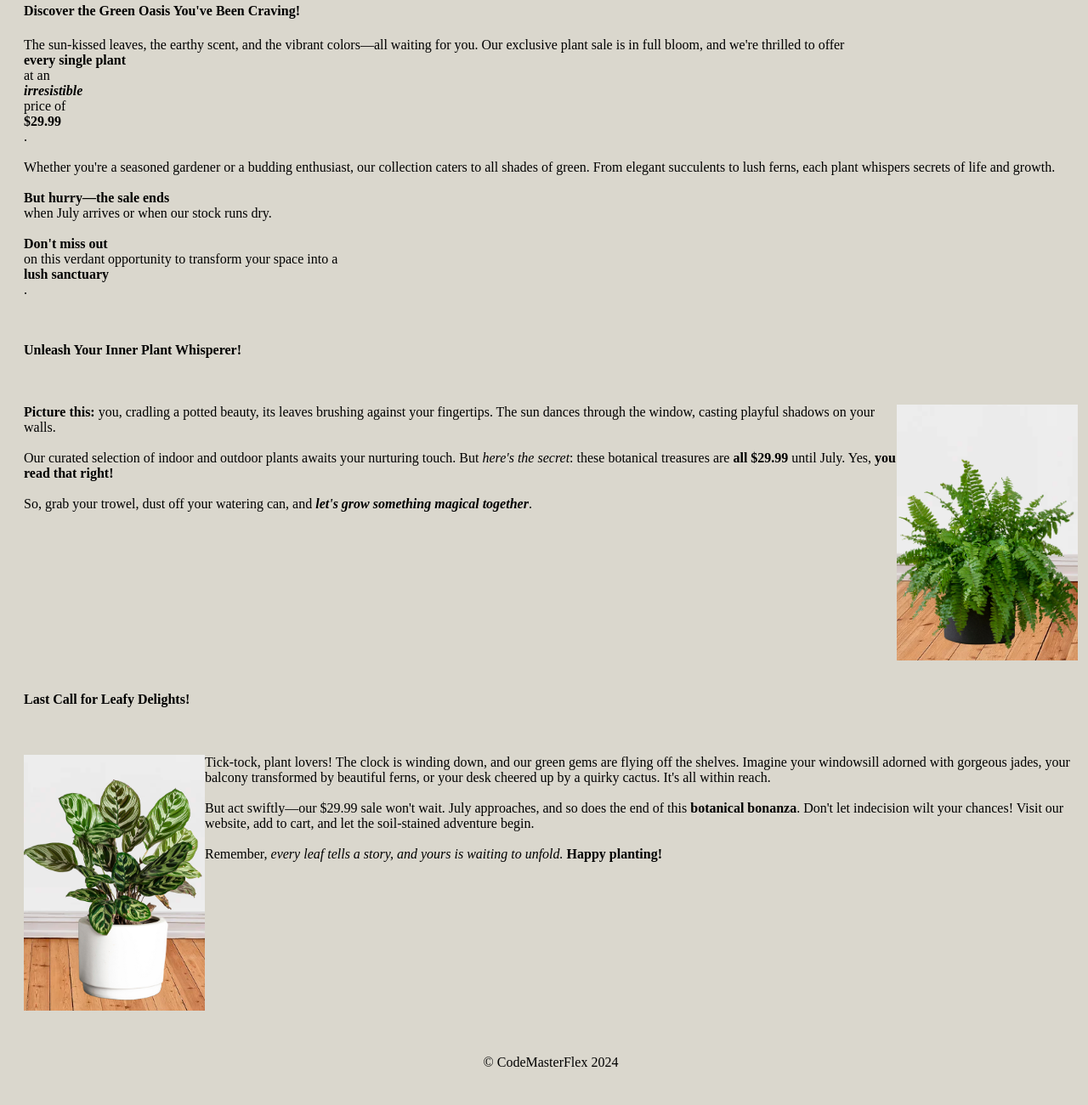
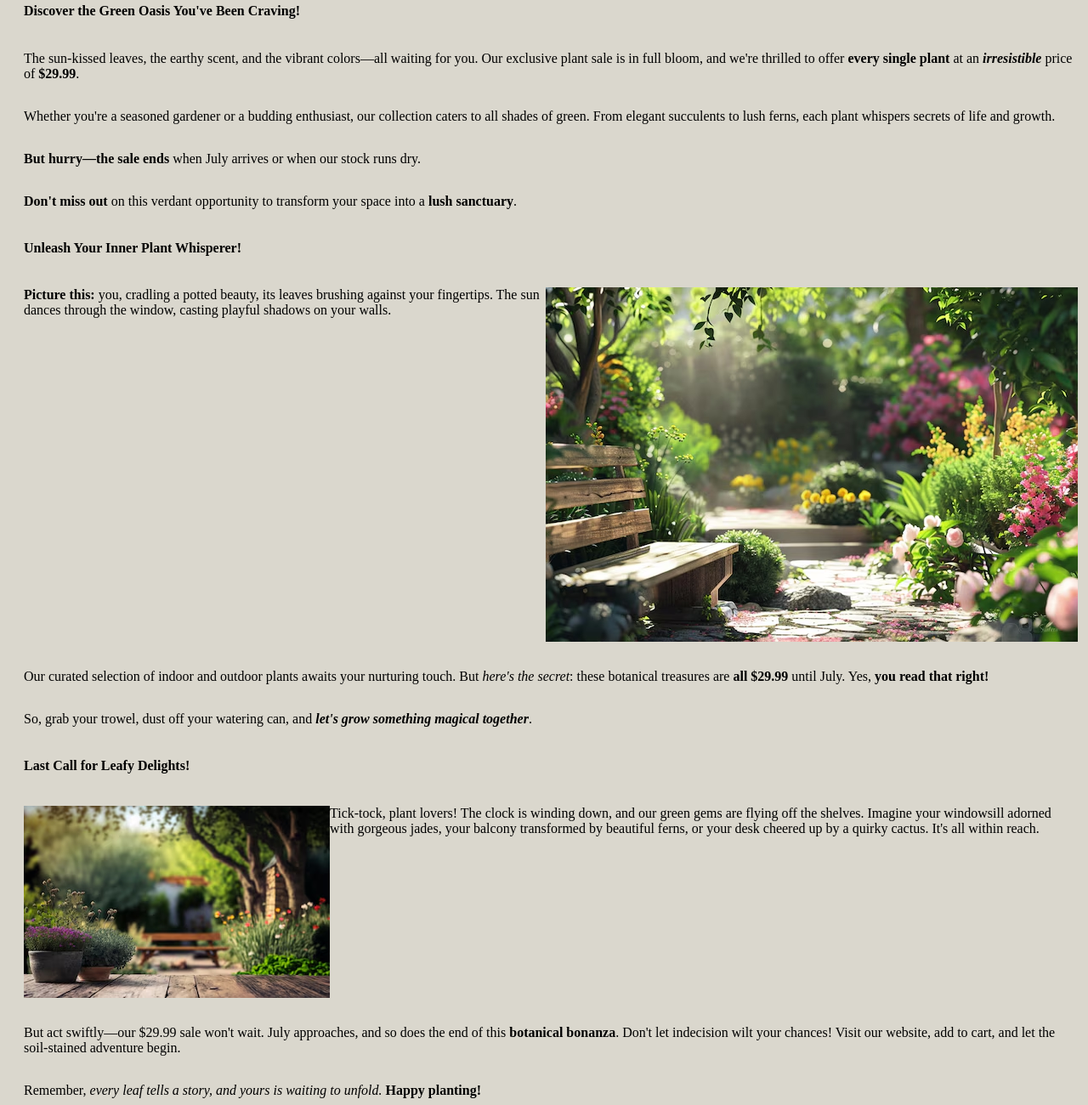
Before and after one commit to EastonA01/CTAC-Agile-Project-Submission, a plain HTML site: page index.html in a window 1280 px wide. Shown: the part 960-2260 px from the top of the page at 85% size. Before the commit the page ends 2235 px from the top, so only its background shows below. Drawn offline with Linux system fonts and the light colour scheme.

Commit message:
cleaned up code

```diff
--- a/index.html
+++ b/index.html
@@ -3,7 +3,7 @@
 <head>
     <meta charset="UTF-8">
     <meta name="description" content="Learn about me and the services we offer.">
-    <meta name="keywords" content="business, stiegler, ctac, , cohort, apprenticeship, services, company, professional, web design, developer, succulents, plants, sale">
+    <meta name="keywords" content="business, stiegler, ctac, cohort, apprenticeship, services, company, professional, web design, developer, succulents, plants, sale">
     <meta name="author" content="CodeMasterFlex">
     <meta name="viewport" content="width=device-width, initial-scale=1.0">
     <link rel="stylesheet" href="styles.css">
@@ -18,51 +18,57 @@
                 src="images/cactus.jpeg"
                 alt="cactus logo.">
             </h1>
-
             <nav>
                 <div class="nav-list">
                     <a class="list" href="index.html">Home</a>
                     <a class="list" href="productlisting.html">Products</a>
-                    <!-- Below is a placeholder link, in case we want to make the shopping cart an image
-                rather than text -->
+                    <!-- Below is a placeholder link, in case we want to make the shopping cart an image rather than text -->
                     <a class="list" href="images/Cart.png">My Shopping Cart</a>
                 </div>
             </nav>
         </header>
 
-
         <br>
-
         <h3>Welcome to our botanical wonderland!</h3>
         <img src="images/1.jpg" alt="Garden">
         <h4>Discover the Green Oasis You've Been Craving!</h4>
+        <p>
             The sun-kissed leaves, the earthy scent, and the vibrant colors—all waiting for you. Our exclusive plant sale is in full bloom, and we're thrilled to offer <b>every single plant</b> at an <b><i>irresistible</i></b> price of <b>$29.99</b>.
-                <br>
-                <br>
+        </p>
+        <p>
             Whether you're a seasoned gardener or a budding enthusiast, our collection caters to all shades of green. From elegant succulents to lush ferns, each plant whispers secrets of life and growth.
-                 <br>
-                 <br>
+        </p>
+        <p>
             <b>But hurry—the sale ends</b> when July arrives or when our stock runs dry.
-                 <br>
-                 <br>
-                 <b>Don't miss out</b> on this verdant opportunity to transform your space into a <b>lush sanctuary</b>.</p>
+        </p>
+        <p>
+            <b>Don't miss out</b> on this verdant opportunity to transform your space into a <b>lush sanctuary</b>.
+        </p>
 
-            <h4> Unleash Your Inner Plant Whisperer!</h4>
-            <br>
-            <p><img src="/images/fern.jpg" alt="Fern plant" align="right"><b>Picture this:</b> you, cradling a potted beauty, its leaves brushing against your fingertips. The sun dances through the window, casting playful shadows on your walls. <br>
-                <br>Our curated selection of indoor and outdoor plants awaits your nurturing touch. But<i> here's the secret</i>: these botanical treasures are <b>all $29.99</b> until July. Yes, <b>you read that right!</b> <br>
-                <br>So, grab your trowel, dust off your watering can, and <b><i>let's grow something magical together</i></b>.</p>
+        <h4>Unleash Your Inner Plant Whisperer!</h4>
+        <p>
+            <img src="images/2.avif" alt="Fern plant" align="right">
+            <b>Picture this:</b> you, cradling a potted beauty, its leaves brushing against your fingertips. The sun dances through the window, casting playful shadows on your walls.
+        </p>
+        <p>
+            Our curated selection of indoor and outdoor plants awaits your nurturing touch. But<i> here's the secret</i>: these botanical treasures are <b>all $29.99</b> until July. Yes, <b>you read that right!</b>
+        </p>
+        <p>
+            So, grab your trowel, dust off your watering can, and <b><i>let's grow something magical together</i></b>.
+        </p>
 
         <h4>Last Call for Leafy Delights!</h4>
-            <br>
-            <p><img src="/images/calathea.jpg" alt="Calathea plant" align="left">Tick-tock, plant lovers! The clock is winding down, and our green gems are flying off the shelves. Imagine your windowsill adorned with gorgeous jades, your balcony transformed by beautiful ferns, or your desk cheered up by a quirky cactus. It's all within reach. <br>
-                <br>But act swiftly—our $29.99 sale won't wait. July approaches, and so does the end of this <b>botanical bonanza</b>. Don't let indecision wilt your chances! Visit our website, add to cart, and let the soil-stained adventure begin.
-            <br>
-            <br>
+        <p>
+            <img src="images/3.avif" alt="Calathea plant" align="left">
+            Tick-tock, plant lovers! The clock is winding down, and our green gems are flying off the shelves. Imagine your windowsill adorned with gorgeous jades, your balcony transformed by beautiful ferns, or your desk cheered up by a quirky cactus. It's all within reach.
+        </p>
+        <p>
+            But act swiftly—our $29.99 sale won't wait. July approaches, and so does the end of this <b>botanical bonanza</b>. Don't let indecision wilt your chances! Visit our website, add to cart, and let the soil-stained adventure begin.
+        </p>
+        <p>
             Remember, <i>every leaf tells a story, and yours is waiting to unfold.</i> <b>Happy planting!</b>
         </p>
     </div>
     <footer>&copy CodeMasterFlex 2024</footer>
-
 </body>
 </html>
```
Also changed, not shown: images/2.avif (renamed from 2.avif), images/3.avif (renamed from 3.avif). Lines whose indentation alone changed are shown as unchanged.
